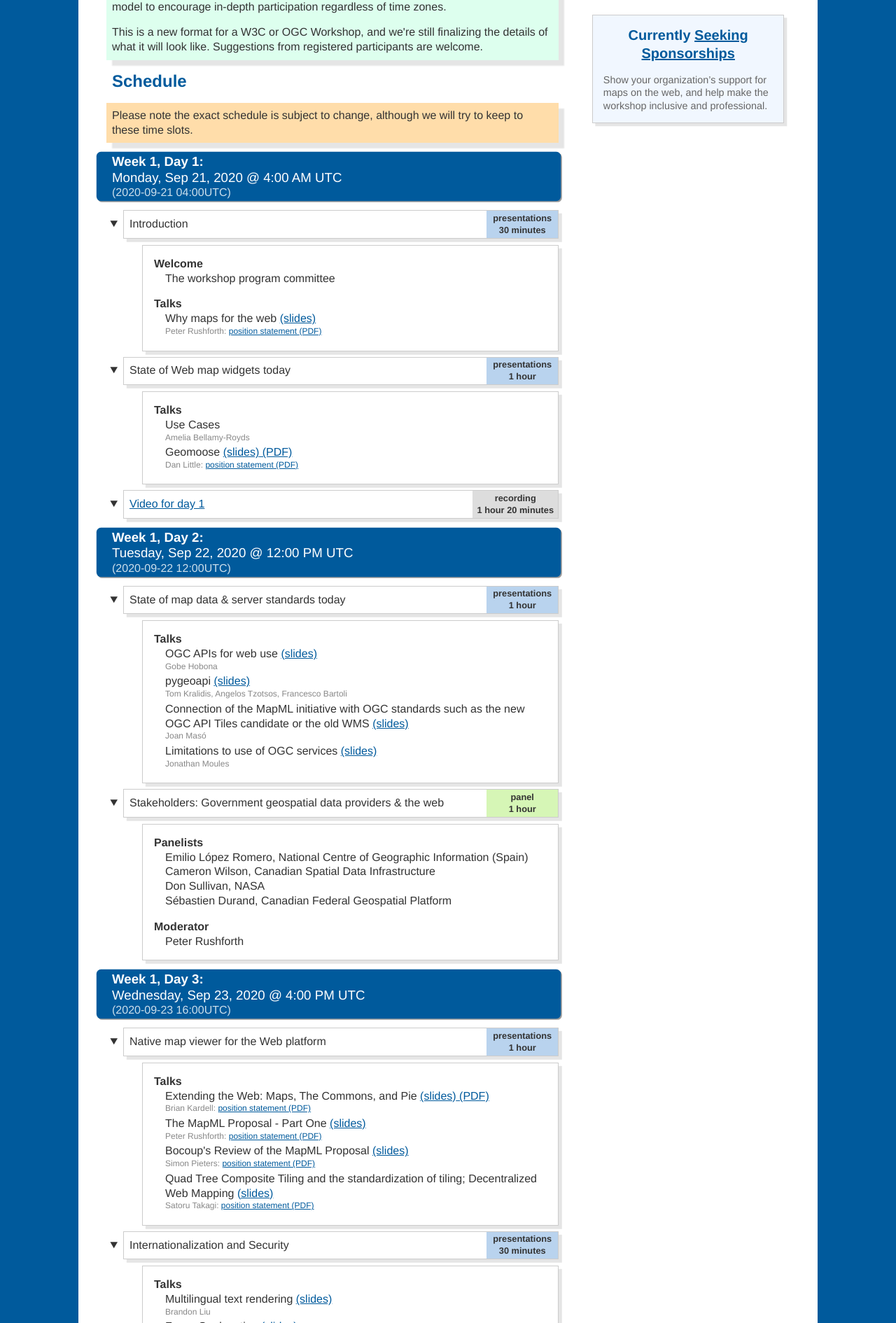
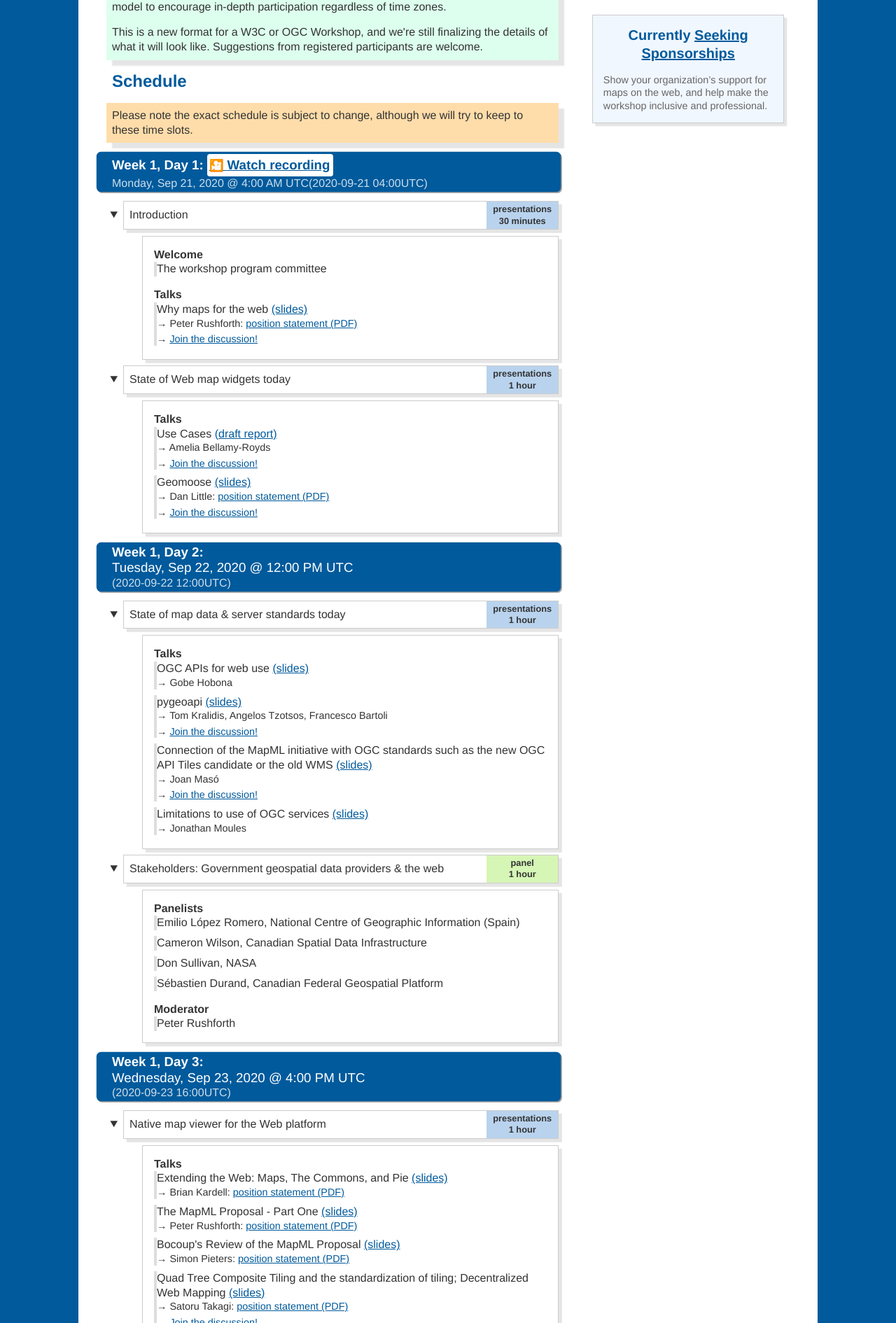
Before and after one commit to Maps4HTML/Maps4HTML-Workshop-2020, a Jekyll site: the page built from agenda.html, in a window 1280 px wide. Shown: the part 1267-3157 px from the top of the page at 70% size. Built offline with Jekyll 4.4.1, drawn with Linux system fonts in a browser that asks for light colours; some of the changed text lies outside the part shown.

Commit message:
Reformat agenda page for Video & discussion links
We're only posting one video per day,
so put it up next to the heading for the day,
with extra formatting to call it out.

De-emphasize the session time when a video is available.

Add a discourse link to individual talks.

Support alternatives to “slides” link & suppress the (PDF) on them.

Tweak some styling (of course).

Add the links we have, plus a background-reading link for the COGA panel
(I gave up on making a template for that. Back to HTML in the YAML.)

```diff
--- a/agenda.html
+++ b/agenda.html
@@ -71,7 +71,12 @@ layout: default
 </p>
 {% for day in site.data.agenda %}
   <h3 id="day-{{ forloop.index }}">{{ day.title }}:
-    <time class="schedule-time" datetime="{{ day.start }}">{{ day.start | date: "%Y-%m-%d %H:%M" }}UTC</time></h3>
+    {% if day.video %}
+    <a class="schedule-video-link" href="{{ day.video }}"
+      >Watch recording<span class="visually-hidden"> of {{ day.title }} sessions</span></a>
+    {% endif %}
+    <time class="schedule-time{% if day.video %} past-event{% endif %}"
+          datetime="{{ day.start }}">{{ day.start | date: "%Y-%m-%d %H:%M" }}UTC</time></h3>
   <ol class="schedule">
     {% for item in day.agenda %}
       <li class="schedule-item">
@@ -104,9 +109,12 @@ layout: default
                           {{ talk.title }}
                         {% endif %}
                         {% if talk.link %}
-                          <a href="{{ talk.link }}">(slides)</a>
+                          <a class="slides-link" href="{{ talk.link }}">({{ talk.linktype | default: "slides"}})</a>
                         {% endif %}
-                        <span class="author">{% include participant-link.html participant=talk.author %}</span>
+                        <span class="author schedule-talk-info">{% include participant-link.html participant=talk.author %}</span>
+                        {% if talk.discourse %}
+                        <span class="discussion schedule-talk-info"><a href="{{ talk.discourse }}">Join the discussion!</a></span>
+                        {% endif %}
                       </dd>
                     {% endfor %}
                   {% elsif detail_item[0] == 'Panelists' %}
--- a/assets/css/style.css
+++ b/assets/css/style.css
@@ -560,11 +560,24 @@ a.footnote-ref:after {
   border-radius: 0.2rem;
 }
 
+.schedule-video-link {
+  display: inline-block;
+  padding: 0.25em;
+  border-radius: 0.2em;
+  background: white;
+  color: #005a9c;
+}
+.schedule-video-link::before {
+  content: "🎦 ";
+  font-size: 90%;
+  margin-left: -0.1em;
+}
 .schedule-time {
   display: block;
   font-weight: normal;
 }
-.schedule-time .utc {
+.schedule-time.past-event,
+.schedule-time:not(.past-event) .utc {
   display: block;
   font-size: 1rem;
   opacity: 0.8;
@@ -649,16 +662,21 @@ a.footnote-ref:after {
 }
 
 .schedule-item-details dd {
-  margin: 0 0 0 1rem;
-  border: none;
+  margin: 0 0 0.5rem;
+  border-top: none;
   padding: 0;
 }
+.schedule-item-details dd:last-child {
+  margin-bottom: 0;
+}
 
-.schedule-item-details dd .author {
-  font-size: 75%;
-  color: #888;
+.schedule-talk-info {
+  font-size: 90%;
   display: block;
   margin-bottom: .25em;
+}
+.schedule-talk-info::before {
+  content: "→ ";
 }
 
 .schedule-item-details dd + dt {
@@ -793,6 +811,9 @@ button {
 main a[href$=".pdf"]::after {
 	content: " (PDF)";
 }
+main a.slides-link[href$=".pdf"]::after {
+	content: none;
+}
 
 .visually-hidden {
   clip: rect(1px, 1px, 1px, 1px);
```
Also changed, not shown: _data/agenda.yml (+15 -4 lines).
